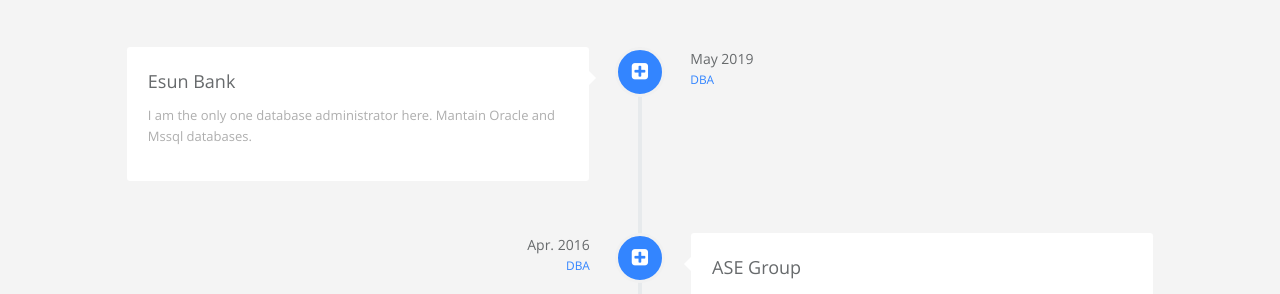
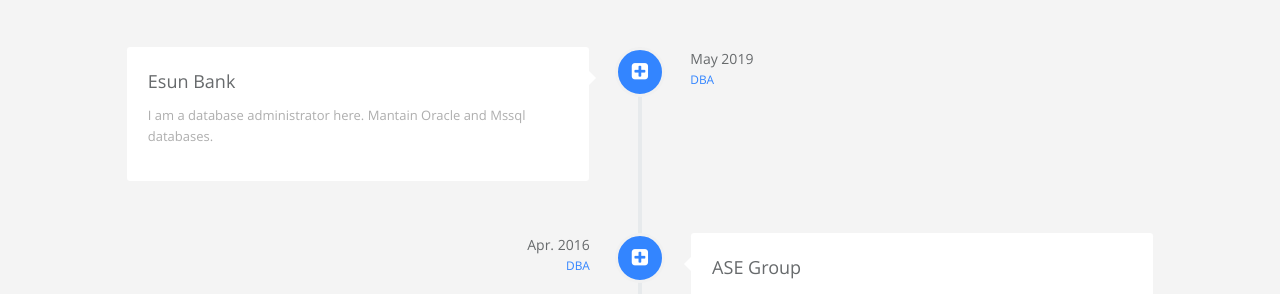
Before and after one commit to c35573585/wit, a Jekyll site: the page built from index.html, in a window 1280 px wide and 900 px high, scrolled down 894 px. Shown: the part 154-448 px from the top of the window. Built offline with Jekyll 4.4.1, drawn with Linux system fonts in a browser that asks for light colours.

Commit message:
Update careers.yml

```diff
--- a/_data/index/careers.yml
+++ b/_data/index/careers.yml
@@ -4,7 +4,7 @@
     detail: Esun Bank
     i18n: company_a
   desc:
-    detail: I am the only one database administrator here. Mantain Oracle and Mssql databases.
+    detail: I am a database administrator here. Mantain Oracle and Mssql databases.
     i18n: company_a_desc
   date:
     detail: May 2019
```
